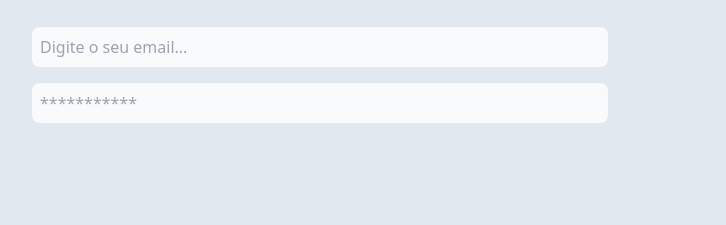
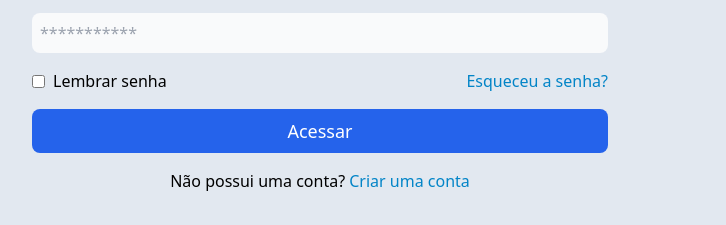
Before and after one commit to Kawan02/tailwind-css, a website: page projeto-01/src/index.html in a window 1280 px wide. Shown: the part 447-672 px from the top of the page, without its empty margins (8-734 px from the left). Drawn offline with Linux system fonts and the light colour scheme.

Commit message:
Finalizando login

```diff
--- a/projeto-01/src/index.html
+++ b/projeto-01/src/index.html
@@ -14,6 +14,20 @@
           <h1 class="text-4xl font-bold mb-7">Login</h1>
           <input class="w-full p-2 rounded-lg outline-none bg-gray-50 focus:bg-white" type="text" placeholder="Digite o seu email..." />
           <input class="w-full p-2 rounded-lg outline-none bg-gray-50 focus:bg-white" type="password" placeholder="***********" />
+          <div class="w-full flex flex-row items-center justify-between">
+            <div class="flex items-center gap-2">
+              <input type="checkbox" />
+              <label class="font-medium">Lembrar senha</label>
+            </div>
+            <a href="#" class="text-sky-600 hover:text-sky-500 duration-200">Esqueceu a senha?</a>
+          </div>
+
+          <button class="w-full bg-blue-600 p-2 rounded-lg text-white text-lg font-medium hover:bg-blue-500 duration-200">Acessar</button>
+
+          <p>
+            Não possui uma conta?
+            <a href="#" class="font-medium text-sky-600 hover:text-sky-500 duration-200">Criar uma conta</a>
+          </p>
         </div>
       </section>
       <section class="hidden w-full flex-1 md:flex">item 3</section>
```
Also changed, not shown: projeto-01/styles/output.css.
